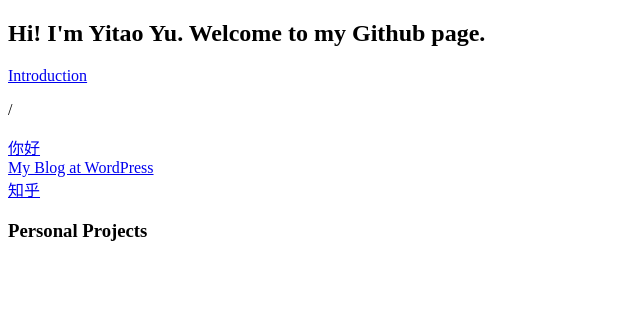
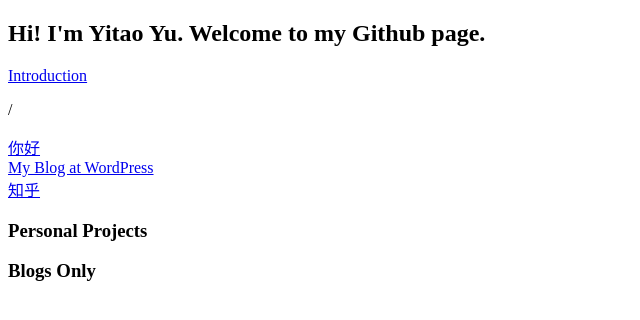
Before and after one commit to yitao-yu/yitao-yu.github.io, a plain HTML site: page index.html in a window 1280 px wide. Shown: the whole page, without its empty margins (0-640 px from the left). Drawn offline with Linux system fonts and the light colour scheme.

Commit message:
Update index.html

```diff
--- a/index.html
+++ b/index.html
@@ -22,4 +22,7 @@
 
 	<h3 class="card-subhead">Personal Projects</h3>
 	</body>
+
+	<h3 class="card-subhead">Blogs Only</h3>
+	</body>
 </html>
```
